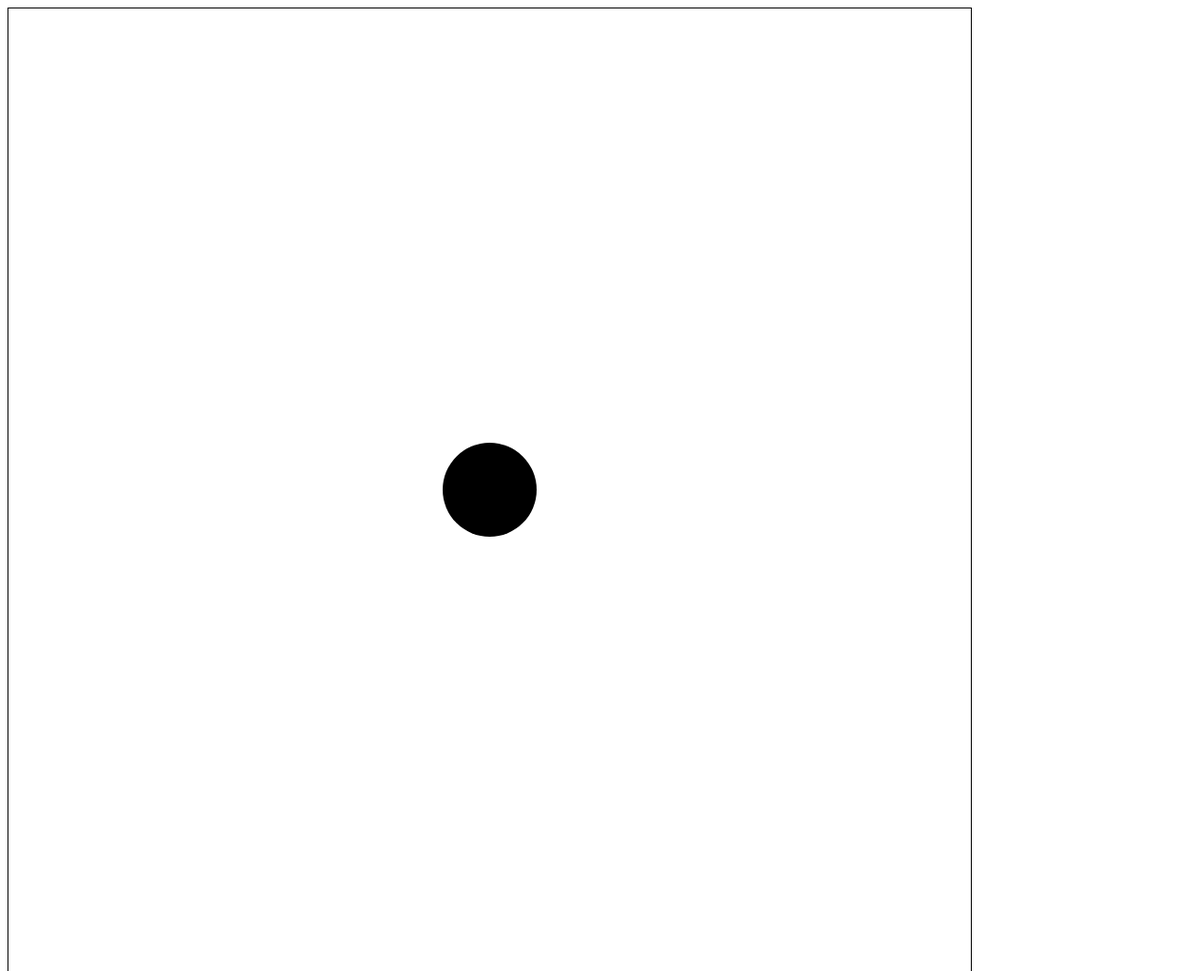
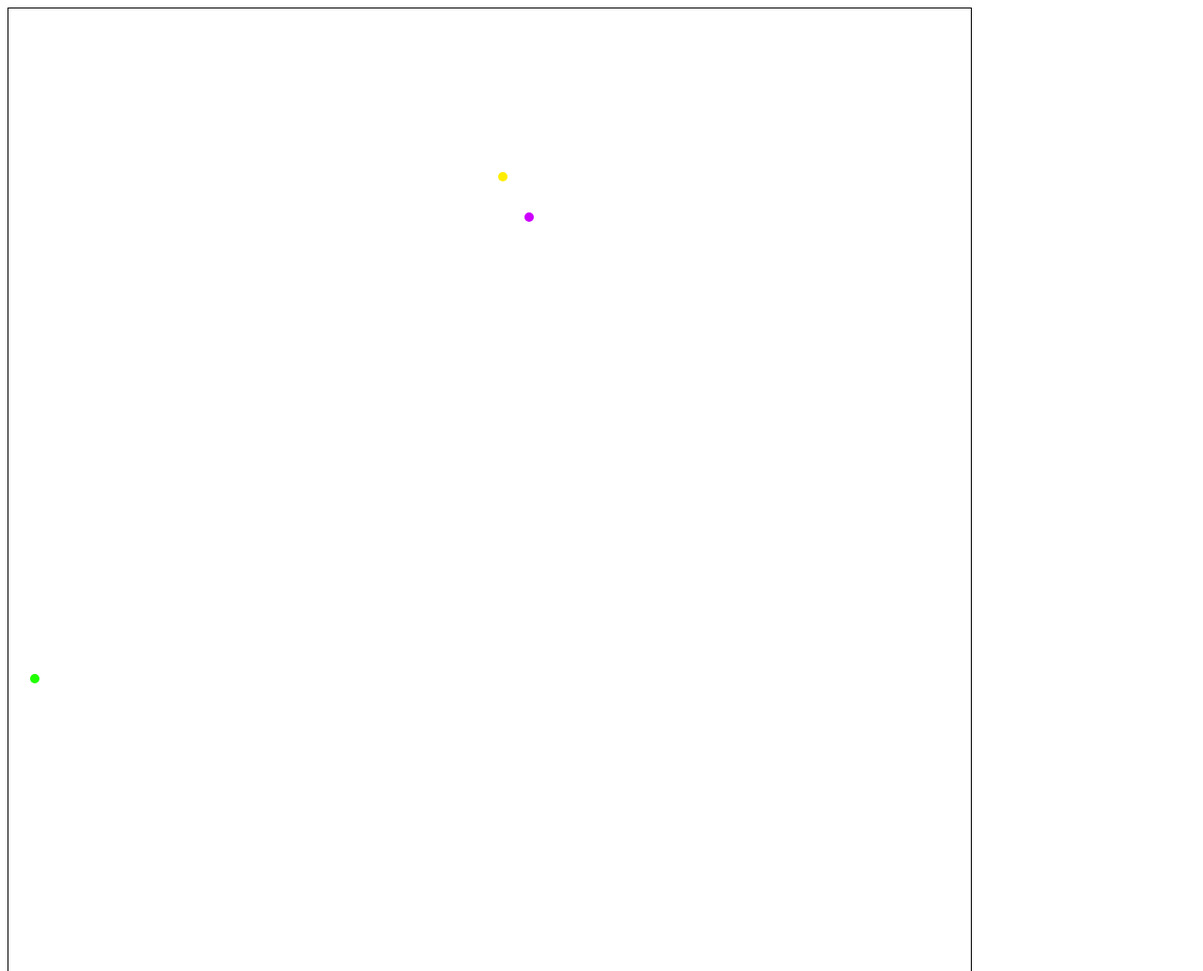
Before and after one commit to Obviologist/2017_03_11_particles, a plain HTML site: page index.html in a window 1280 px wide. Shown: the top 1033 px of the page at 94% size. Drawn offline with Linux system fonts and the light colour scheme.

Commit message:
Added a seeded RNG, and multiple particle system.

```diff
--- a/index.html
+++ b/index.html
@@ -13,6 +13,7 @@
 <body>
 
     <canvas id="particleCanvas" width="1024" height="1024"></canvas>
+    <script src="rng.js"></script>
     <script src="particles.js"></script>
 </body>
 </html>
--- a/particles.js
+++ b/particles.js
@@ -9,16 +9,41 @@ var tau = Math.PI*2;
 var draw = function () {
     context.save();
     context.translate(halfWidth, halfHeight);
-    circle(0, 0, 50);
+    particleList.forEach(particleLoop);
     context.restore();
+};
 
-}
 
-var circle = function(x, y, radius){
+var particleLoop = function (particle){
+    circle(
+        particle.position.x,
+        particle.position.y,
+        5,
+        particle.hue
+    );
+};
+
+var circle = function(x, y, radius, hue){
     context.beginPath();
     context.ellipse(x, y, radius, radius, 0, 0, tau, false);
     context.closePath();
+    context.fillStyle = 'hsl(' + (hue * 360) + ', 100%, 50%)';
     context.fill();
 };
 
+var Particle = function(seed){
+    this.rng = new RNG(seed);
+    this.position = {
+        x: this.rng.nextRange(-halfWidth, halfWidth),
+        y: this.rng.nextRange(-halfWidth, halfWidth)
+    };
+    this.hue =this.rng.nextFloat();
+};
+
+var particleList = [
+    new Particle(1),
+    new Particle(2),
+    new Particle(3)
+];
+
 draw();
--- /dev/null
+++ b/rng.js
@@ -0,0 +1,32 @@
+//http://stackoverflow.com/a/424445
+
+
+var RNG = function (seed) {
+    // LCG using GCC's constants
+    this.m = 0x80000000; // 2**31;
+    this.a = 1103515245;
+    this.c = 12345;
+
+    this.state = seed ? seed : Math.floor(Math.random() * (this.m-1));
+};
+
+RNG.prototype = {
+    nextInt: function() {
+        this.state = (this.a * this.state + this.c) % this.m;
+        return this.state;
+    },
+    nextFloat:  function() {
+        // returns in range [0,1]
+        return this.nextInt() / (this.m - 1)
+    },
+    nextRange:  function(start, end) {
+        // returns in range [start, end): including start, excluding end
+        // can't modulu nextInt because of weak randomness in lower bits
+        var rangeSize = end - start;
+        var randomUnder1 = this.nextInt() / this.m;
+        return start + Math.floor(randomUnder1 * rangeSize);
+    },
+    choice: function(array) {
+        return array[this.nextRange(0, array.length)];
+    }
+};
```
